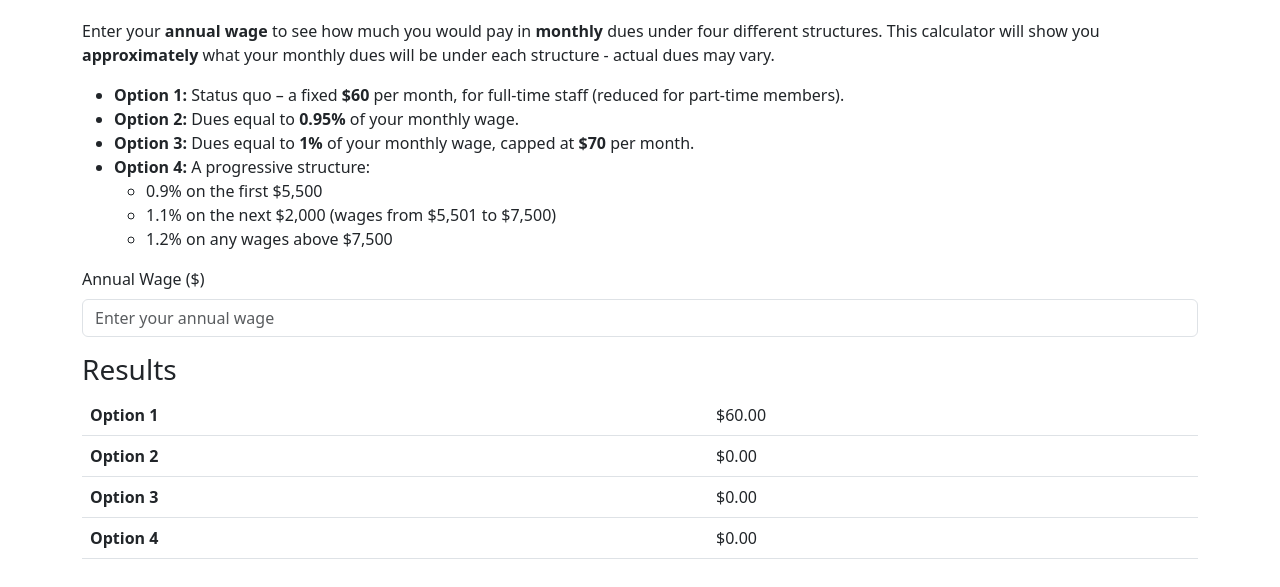
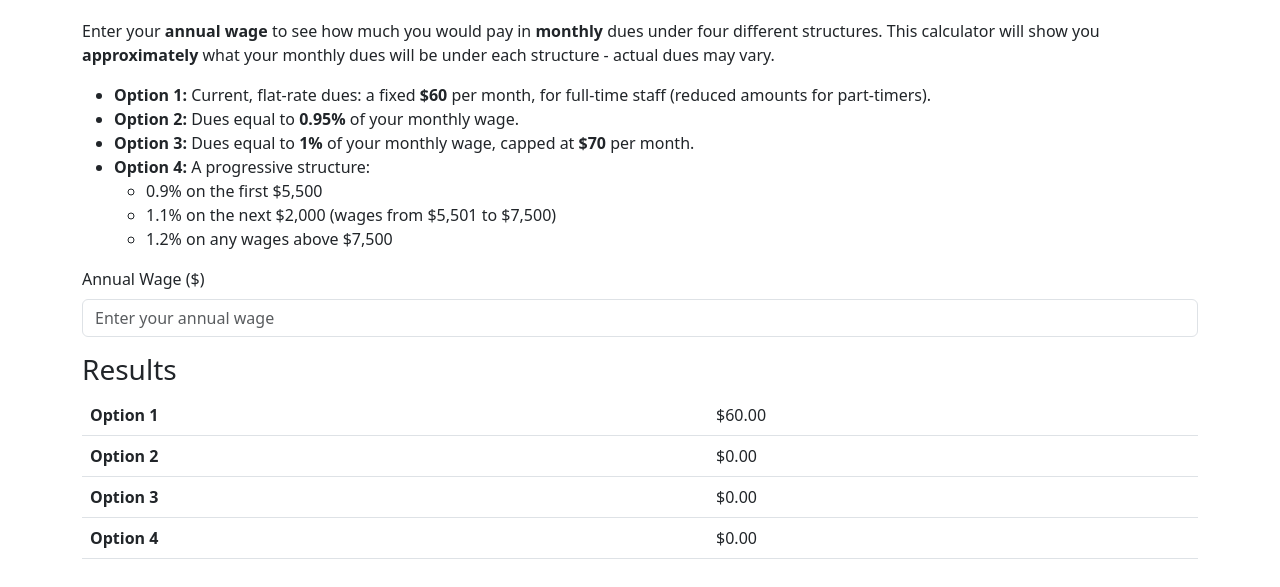
Before and after one commit to emzuniga97/union_dues, a plain HTML site: page index.html in a window 1280 px wide. Shown: the part 103-690 px from the top of the page. Drawn offline with nearby package versions, Linux system fonts and the light colour scheme.

Commit message:
Update index.html
Clarifying language for part-timers.

```diff
--- a/index.html
+++ b/index.html
@@ -20,7 +20,7 @@
       This calculator will show you <strong>approximately</strong> what your monthly dues will be under each structure - actual dues may vary.
     </p>
     <ul>
-      <li><strong>Option 1:</strong> Status quo – a fixed <strong>$60</strong> per month, for full-time staff (reduced for part-time members).</li>
+      <li><strong>Option 1:</strong> Current, flat-rate dues: a fixed <strong>$60</strong> per month, for full-time staff (reduced amounts for part-timers).</li>
       <li><strong>Option 2:</strong> Dues equal to <strong>0.95%</strong> of your monthly wage.</li>
       <li><strong>Option 3:</strong> Dues equal to <strong>1%</strong> of your monthly wage, capped at <strong>$70</strong> per month.</li>
       <li><strong>Option 4:</strong> A progressive structure:
```
